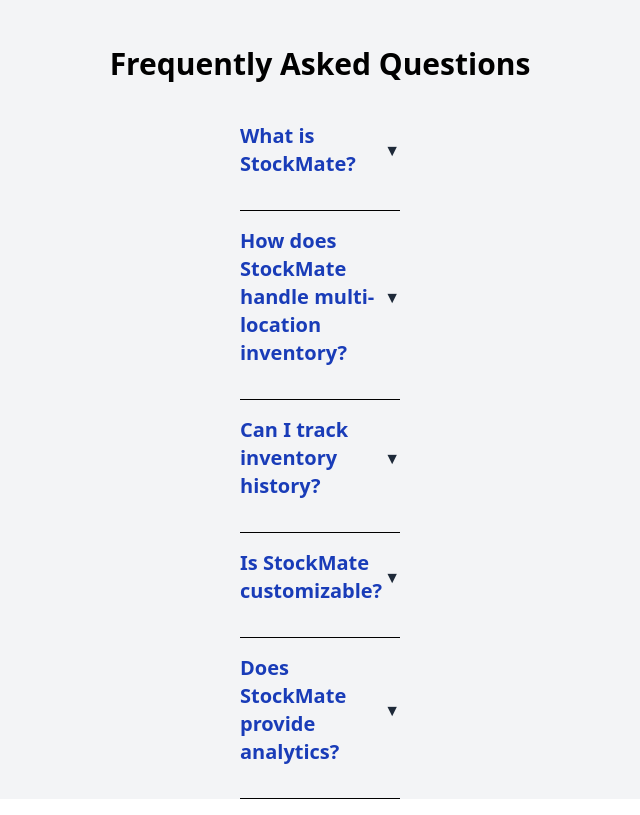
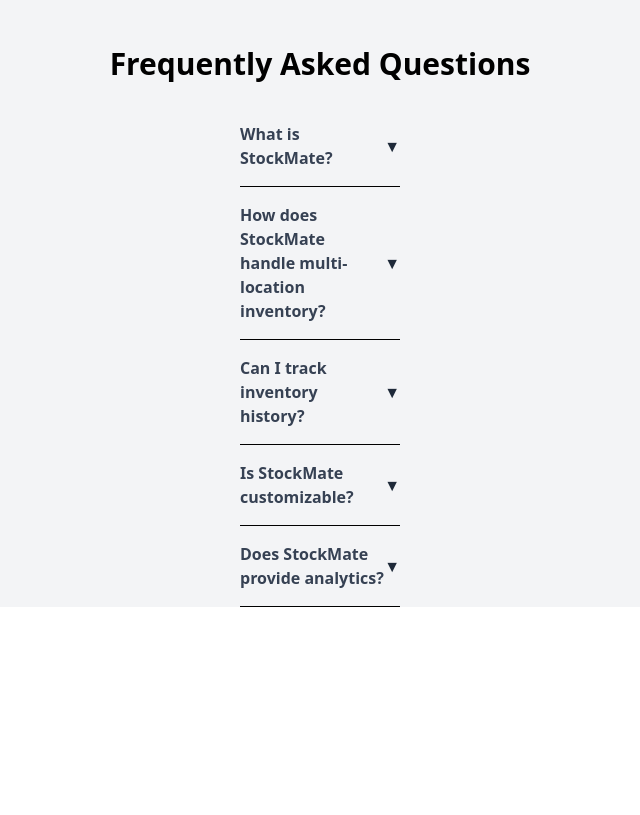
Before and after one commit to bikashgiri2002/FINAL_COLLEGE_PROJECT, a React (Vite) app in the folder StockMateOwnProject/frontend/: page / in a window 1280 px wide. Shown: the part 5380-6195 px from the top of the page, without its empty margins (320-960 px from the left). After the commit the page ends 6003 px from the top, so only its background shows below. Built offline with nearby package versions, Linux system fonts and the light colour scheme.

Commit message:
Faq update

```diff
--- a/StockMateOwnProject/frontend/src/pages/Welcome.jsx
+++ b/StockMateOwnProject/frontend/src/pages/Welcome.jsx
@@ -11,15 +11,15 @@
   };
 
   return (
-    <div className="mb-4 border-b-1 pb-8">
+    <div className="mb-4 border-b-1 pb-4">
       <div
         className="flex justify-between items-center cursor-pointer"
         onClick={toggleOpen}
       >
-        <h2 className="font-bold text-xl text-blue-800">{question}</h2>
+        <h4 className="font-bold text-l text-gray-700">{question}</h4>
         <span className="text-gray-800 text-m">{isOpen ? '▲' : '▼'}</span>
       </div>
-      {isOpen && <p className="mt-2 text-black">{answer}</p>}
+      {isOpen && <p className="mt-2 text-gray-600">{answer}</p>}
     </div>
   );
 };
```
